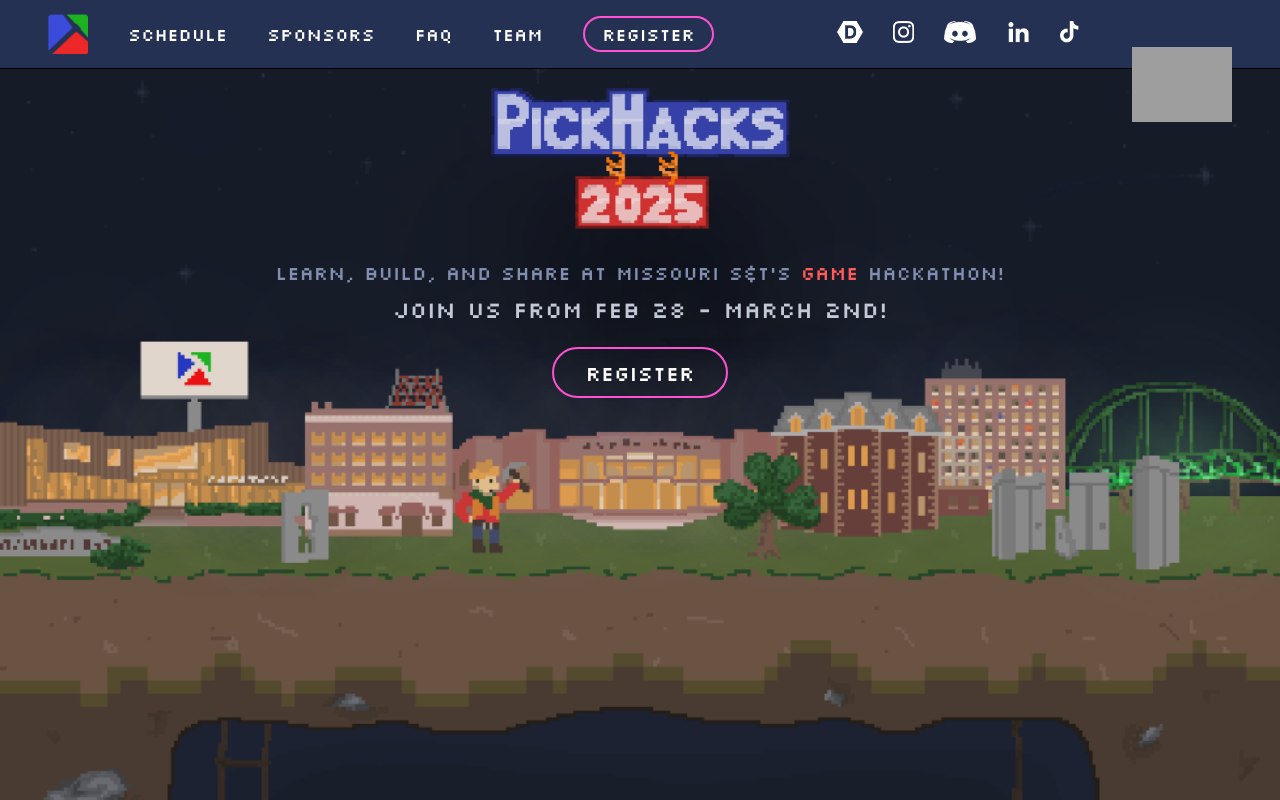
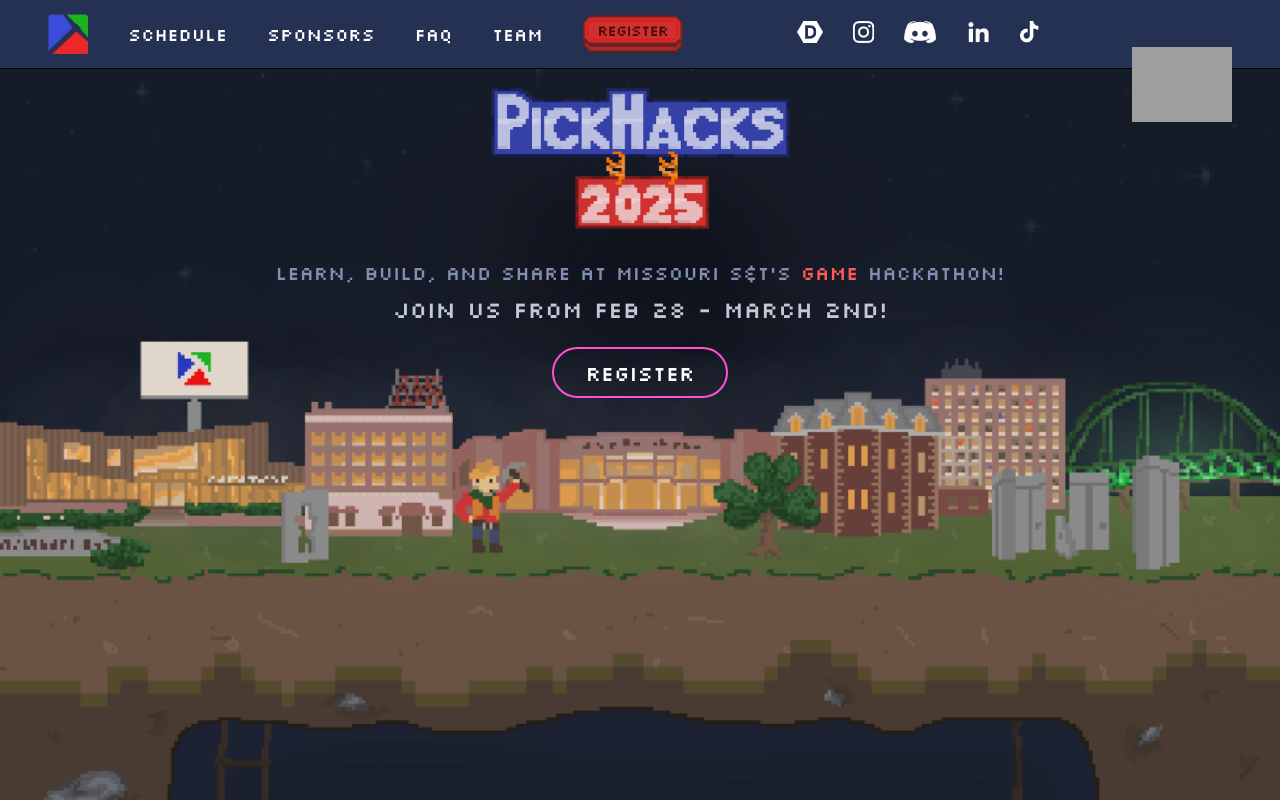
Before and after one commit to Malizma333/pickhacks-2025-deploy, a Next.js app: page / in a window 1280 px wide. Built offline with nearby package versions, Linux system fonts and the light colour scheme; grey boxes are pictures that could not be loaded.

Commit message:
push button comp

```diff
--- a/src/components/Navbar.tsx
+++ b/src/components/Navbar.tsx
@@ -4,6 +4,7 @@
 import Link from 'next/link';
 import { useMediaQuery } from 'usehooks-ts';
 import MobileNavbar from './MobileNavbar';
+import PushButton from './PushButton';
 
 function Navbar() {
 	const matches = useMediaQuery('(max-width: 1139px)');
@@ -19,29 +20,27 @@
 					<a href='#home' className={styles.logo}>
 						<img src={picklogo25.src} />
 					</a>
-					<li className={styles.item}>
+					<li>
 						<a className={styles.buttons} href='#schedule'>
 							Schedule
 						</a>
 					</li>
-					<li className={styles.item}>
+					<li>
 						<a className={styles.buttons} href='#sponsors'>
 							Sponsors
 						</a>
 					</li>
-					<li className={styles.item}>
+					<li>
 						<a className={styles.buttons} href='#faq'>
 							FAQ
 						</a>
 					</li>
-					<li className={styles.item}>
+					<li>
 						<a className={styles.buttons} href='#team'>
 							Team
 						</a>
 					</li>
-					<Link href='https://www.register.pickhacks.io' target='_blank' className={styles.applyButton}>
-						REGISTER
-					</Link>
+					<PushButton></PushButton>
 				</ul>
 				<ul className={styles.social}>
 					<div className={styles.socialContainer}>
--- /dev/null
+++ b/src/components/PushButton.tsx
@@ -0,0 +1,16 @@
+import styles from '@/styles/components/PushButton.module.css'
+
+const PushButton = () => {
+	return (
+        <div className={styles.outer}>
+            <a href='https://www.register.pickhacks.io' target='_blank' className={styles.container}>
+                <p className={styles.text}>REGISTER</p>
+            </a>
+            <div className={styles.container2}>
+            </div>
+        </div>
+
+	);
+};
+
+export default PushButton;
--- a/src/styles/components/Navbar.module.css
+++ b/src/styles/components/Navbar.module.css
@@ -21,7 +21,6 @@
 .logo {
 	text-decoration: none;
 	color: white;
-	margin-right: 20px;
 	display: inline-block;
 	height: 2.5em;
 }
@@ -53,17 +52,13 @@
 	padding: 0;
 	display: flex;
 	align-items: center;
+    gap: 2.5em;
 }
 
 .socialContainer {
 	display: flex;
 	margin-right: 2em;
 	gap: 0.6em;
-}
-
-.item {
-	margin-left: 20px;
-	margin-right: 20px;
 }
 
 .buttons {
--- /dev/null
+++ b/src/styles/components/PushButton.module.css
@@ -0,0 +1,42 @@
+.outer {
+    display: flex;
+    flex-direction: column;
+    align-items: center;
+    justify-content: center;
+    height: 50px;
+    width: 100px;
+    margin-top: -7.5px;
+}
+
+.container {
+	background: url('../../../public/frame.png');
+	background-size: contain;
+    background-repeat: no-repeat;
+	width: 100px;
+    height: 30px;
+    display: flex;
+    align-items: center;
+    justify-content: center;
+    z-index: 10;
+    cursor: pointer;
+}
+
+.container:hover {
+    margin-bottom: -13px;
+}
+
+.container2 {
+	background: url('../../../public/bottom.png');
+	background-size: contain;
+    background-repeat: no-repeat;
+	width: 100px;
+    height: 15px;
+    position: absolute;
+    bottom: 0;
+}
+
+.text {
+    letter-spacing: -1px;
+    color: #470707;
+    font-size: 15px;
+}
```
Also changed, not shown: public/bottom.png (added), public/frame.png (added).
